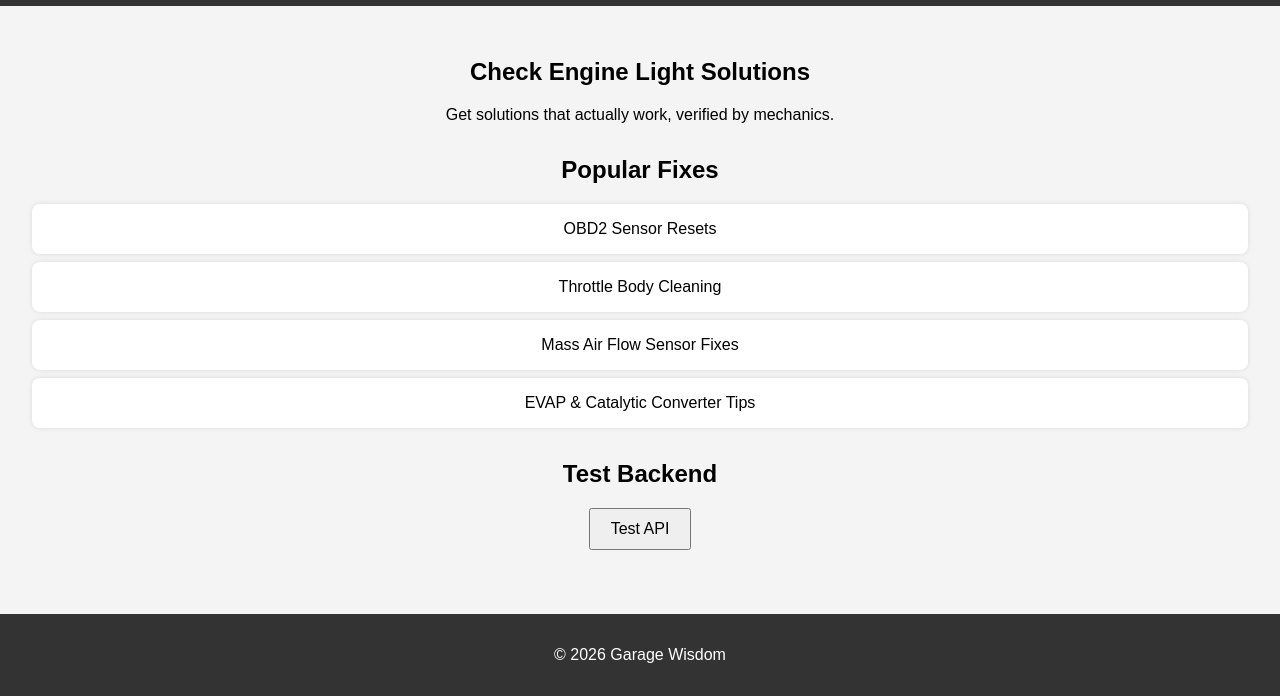
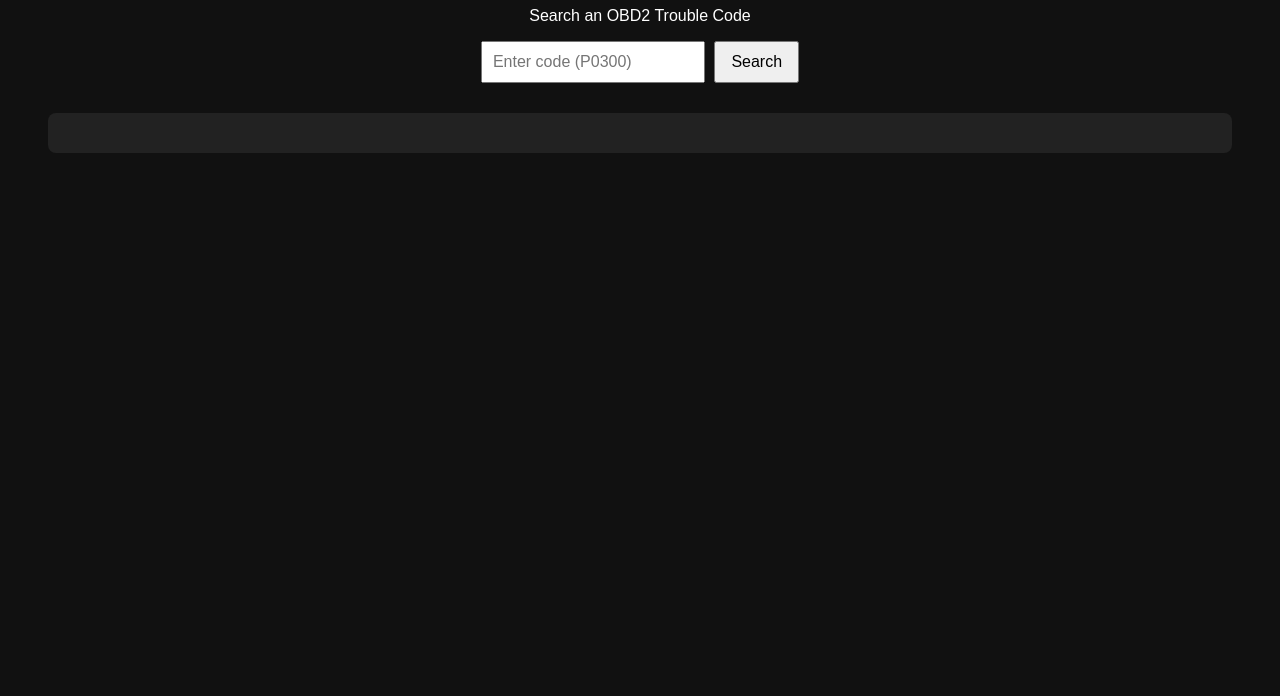
Before and after one commit to sw3895107-ctrl/garage-wisdom-v3.1, a website: page public/index.html in a window 1280 px wide. Shown: the part 121-817 px from the top of the page. Drawn offline with Linux system fonts and the light colour scheme.

Commit message:
Update index.html

```diff
--- a/public/index.html
+++ b/public/index.html
@@ -1,44 +1,73 @@
 <!DOCTYPE html>
-<html lang="en">
+<html>
 <head>
-    <meta charset="UTF-8">
-    <meta name="viewport" content="width=device-width, initial-scale=1.0">
-    <title>Garage Wisdom - Real Fixes, Real Savings</title>
-    <link rel="stylesheet" href="style.css">
+  <title>Garage Wisdom</title>
+  <style>
+    body {
+      font-family: Arial;
+      background:#111;
+      color:#fff;
+      text-align:center;
+      padding:40px;
+    }
+    input {
+      padding:10px;
+      font-size:16px;
+      width:200px;
+    }
+    button {
+      padding:10px 15px;
+      font-size:16px;
+      margin-left:5px;
+      cursor:pointer;
+    }
+    #result{
+      margin-top:30px;
+      background:#222;
+      padding:20px;
+      border-radius:8px;
+    }
+  </style>
 </head>
+
 <body>
-    <header>
-        <h1>Garage Wisdom</h1>
-        <p>Real mechanic fixes. Real savings. No $1200 dealer quotes.</p>
-    </header>
 
-    <main>
-        <section class="intro">
-            <h2>Check Engine Light Solutions</h2>
-            <p>Get solutions that actually work, verified by mechanics.</p>
-        </section>
+<h1>Garage Wisdom</h1>
+<p>Search an OBD2 Trouble Code</p>
 
-        <section class="fixes">
-            <h2>Popular Fixes</h2>
-            <ul>
-                <li>OBD2 Sensor Resets</li>
-                <li>Throttle Body Cleaning</li>
-                <li>Mass Air Flow Sensor Fixes</li>
-                <li>EVAP & Catalytic Converter Tips</li>
-            </ul>
-        </section>
+<input id="codeInput" placeholder="Enter code (P0300)">
+<button onclick="searchCode()">Search</button>
 
-        <section class="api-test">
-            <h2>Test Backend</h2>
-            <button id="testBtn">Test API</button>
-            <div id="apiResponse"></div>
-        </section>
-    </main>
+<div id="result"></div>
 
-    <footer>
-        <p>&copy; 2026 Garage Wisdom</p>
-    </footer>
+<script>
+async function searchCode(){
 
-    <script src="main.js"></script>
+  const code = document.getElementById("codeInput").value.trim().toUpperCase();
+
+  if(!code){
+    document.getElementById("result").innerHTML = "Enter a code.";
+    return;
+  }
+
+  const res = await fetch("/api/codes/" + code);
+
+  if(!res.ok){
+    document.getElementById("result").innerHTML = "Code not found.";
+    return;
+  }
+
+  const data = await res.json();
+
+  document.getElementById("result").innerHTML =
+  `
+  <h2>${data.code}</h2>
+  <p><b>Description:</b> ${data.description}</p>
+  <p><b>Fix:</b> ${data.fix}</p>
+  <p><b>Mechanic Story:</b> ${data.story || "N/A"}</p>
+  `;
+}
+</script>
+
 </body>
 </html>
```
